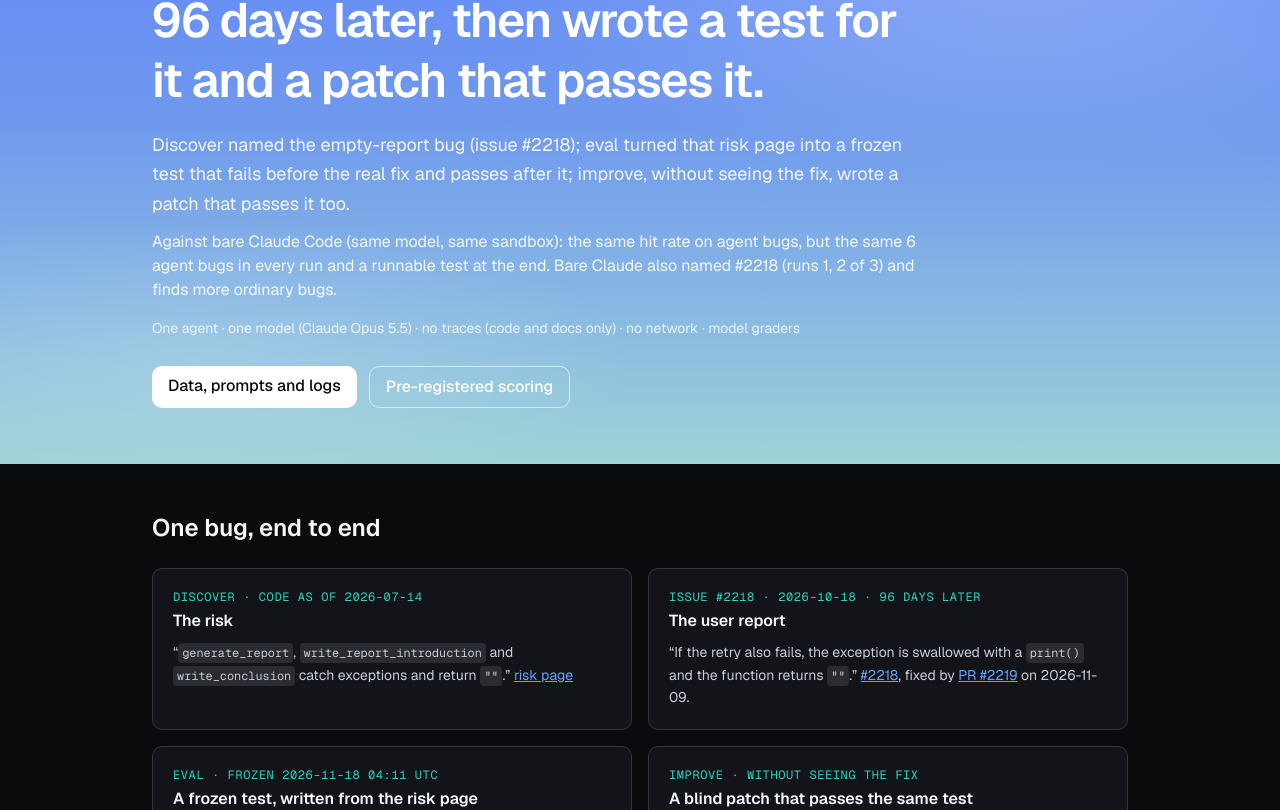
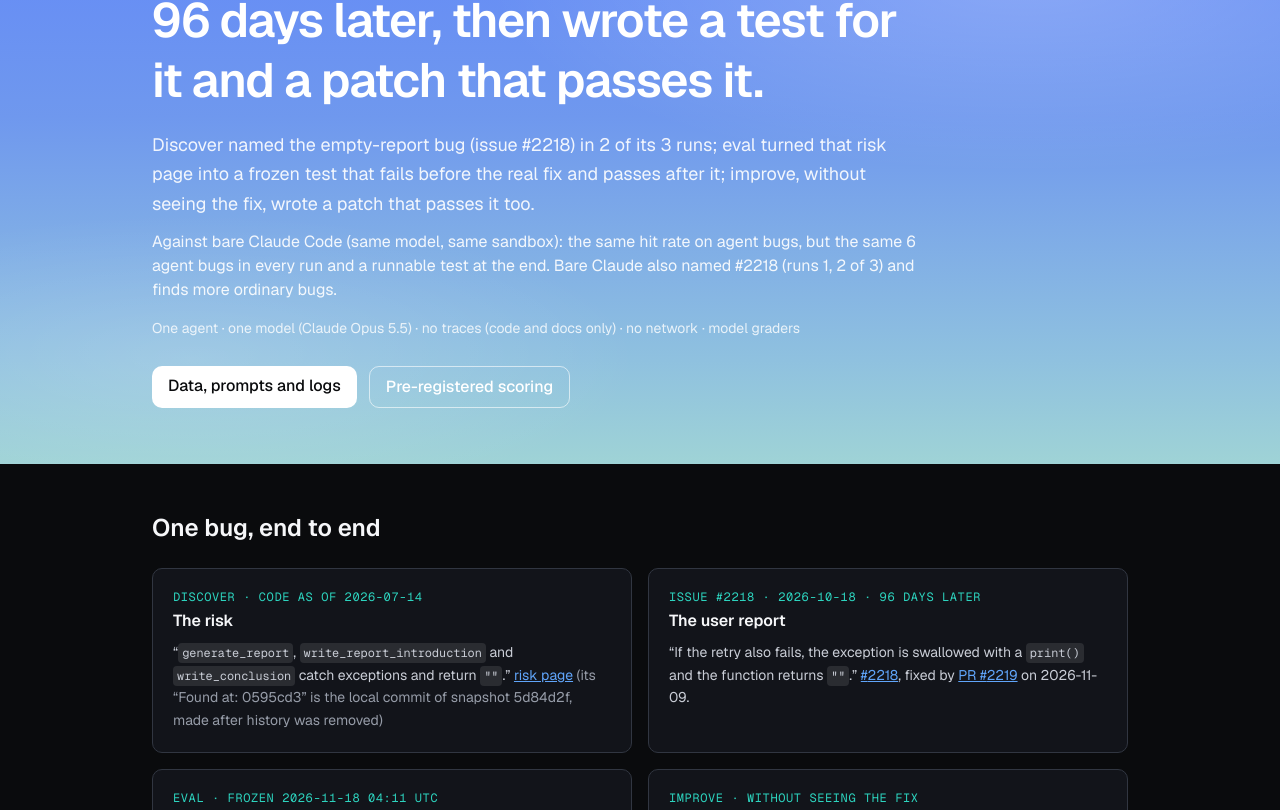
Before and after one commit to cherylaurelia/relai-demo, a Next.js app: page / in a window 1280 px wide. Shown: the part 230-1040 px from the top of the page. Built offline with nearby package versions, Linux system fonts and the light colour scheme.

Commit message:
Note 2 of 3 runs and the local snapshot commit id

```diff
--- a/app/page.tsx
+++ b/app/page.tsx
@@ -141,7 +141,7 @@ export default function Page() {
             Given gpt-researcher’s July code, RELAI found a bug a user reported {lead} days later, then wrote a test for it and a patch that passes it.
           </h1>
           <p className="mt-5 max-w-3xl text-lg leading-relaxed text-white/90">
-            Discover named the empty-report bug (issue #{loop.issue}); eval turned that risk page into a frozen test that fails
+            Discover named the empty-report bug (issue #{loop.issue}) in 2 of its 3 runs; eval turned that risk page into a frozen test that fails
             before the real fix and passes after it; improve, without seeing the fix, wrote a patch that passes it too.
           </p>
           <p className="mt-3 max-w-3xl text-white/90">
@@ -161,7 +161,8 @@ export default function Page() {
         <h2 id="loop" className="text-2xl font-semibold">One bug, end to end</h2>
         <ol className="mt-6 grid gap-4 md:grid-cols-2">
           <Step label={`discover · code as of ${loop.snapshotDate}`} title="The risk">
-            “<Inline text={loop.riskQuote} />” <a href={`${BLOB}/${loop.riskPage}`} className="text-sky underline">risk page</a>
+            “<Inline text={loop.riskQuote} />” <a href={`${BLOB}/${loop.riskPage}`} className="text-sky underline">risk page</a>{" "}
+            <span className="text-muted">(its “Found at: 0595cd3” is the local commit of snapshot {data.snapshot.commit}, made after history was removed)</span>
           </Step>
           <Step label={`issue #${loop.issue} · ${loop.issueDate} · ${lead} days later`} title="The user report">
             “<Inline text={loop.issueQuote} />” <a href={`${GPTR}/issues/${loop.issue}`} className="text-sky underline">#{loop.issue}</a>, fixed by{" "}
@@ -204,7 +205,7 @@ export default function Page() {
               <Inline text={loop.controlLine} />
             </p>
             <p className="mt-3 text-xs text-muted">
-              Correct, as one line of a longer report. <a href={`${BLOB}/${loop.controlRun}`} className="text-sky underline">Full report</a>
+              Correct, as one line of a longer report; this arm’s findings were not run through eval. <a href={`${BLOB}/${loop.controlRun}`} className="text-sky underline">Full report</a>
             </p>
           </figure>
         </div>
```
